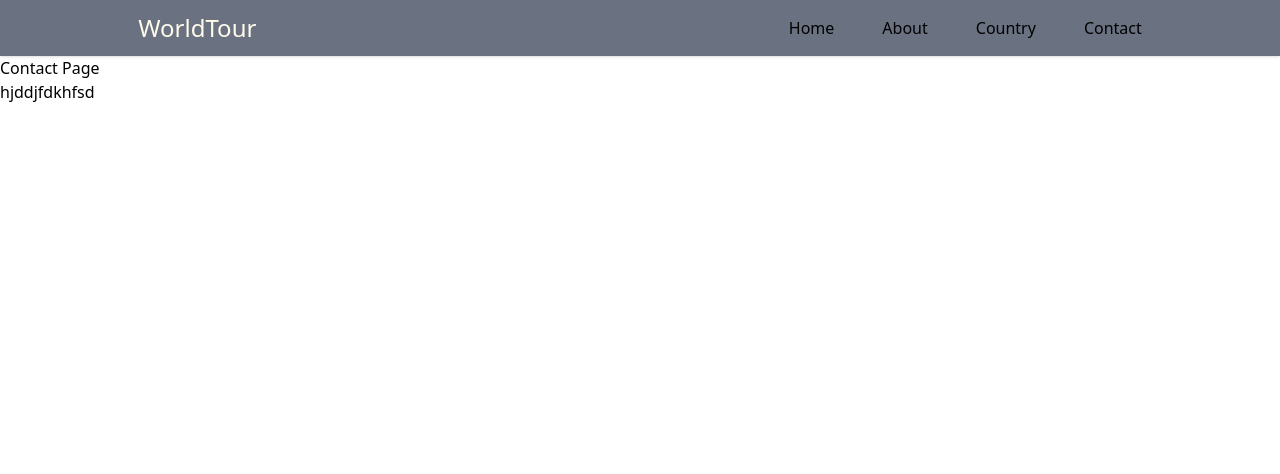
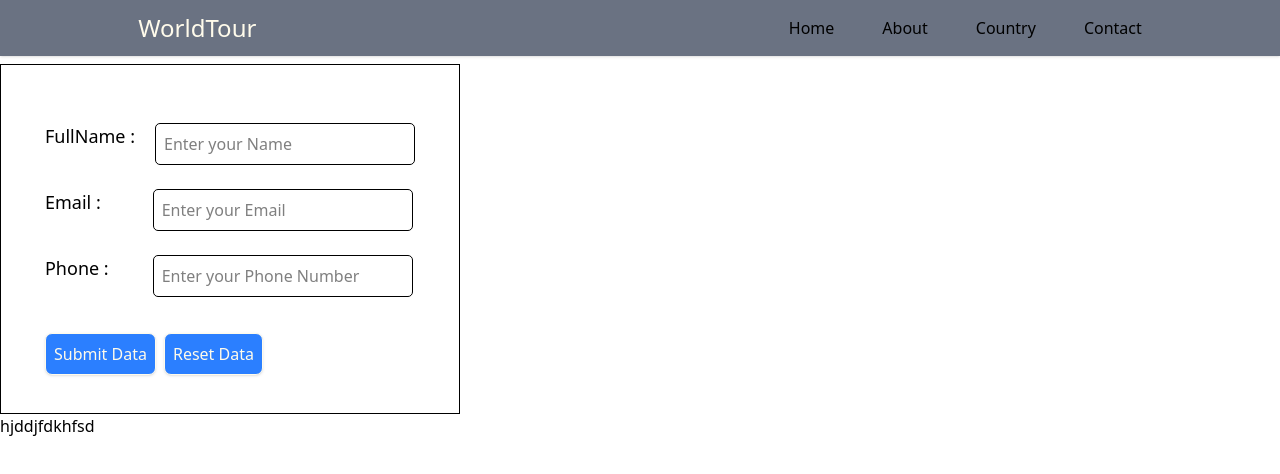
Before and after one commit to AjayGour09/LearnReact, a React (Vite) app in the folder CountryProject/: page /contact in a window 1280 px wide. Shown: the top 474 px of the page. Built offline with nearby package versions, Linux system fonts and the light colour scheme.

Commit message:
Contact form

```diff
--- a/CountryProject/src/Pages/Contact.jsx
+++ b/CountryProject/src/Pages/Contact.jsx
@@ -1,3 +1,106 @@
+import { useState } from "react";
+
 export const Contact = () => {
-  return <h2>Contact Page</h2>;
+  const [formdata, setformdata] = useState({
+    fullname: "",
+    email: "",
+    number: "",
+  });
+  const [isLoading, setIsLoading] = useState(false);
+
+  const handlechange = (e) => {
+    const { name, value } = e.target;
+    setformdata((prev) => ({ ...prev, [name]: value }));
+  };
+  const handleclearform = () => {
+    setformdata({
+      fullname: "",
+      email: "",
+      number: "",
+    });
+  };
+
+  const handleSubmt = (e) => {
+    e.preventDefault();
+    setIsLoading(true);
+    try {
+      console.log(formdata);
+      handleclearform();
+    } catch (error) {
+      console.log(error.message);
+    } finally {
+      setIsLoading(false);
+    }
+  };
+  return (
+    <>
+      <div>
+        <div className="flex items-center justify-center mt-2  border w-[460px] h-[350px]">
+          <form action="" onSubmit={handleSubmt} onReset={handleclearform}>
+            <div className="flex gap-5 mt-5 ">
+              <label htmlFor="fullname" className="text-[18px]">
+                FullName :
+              </label>
+              <input
+                type="text"
+                name="fullname"
+                id="fullname"
+                placeholder="Enter your Name"
+                className="border p-2 rounded-[5px] mb-1 w-[260px] "
+                value={formdata.fullname}
+                onChange={handlechange}
+                required
+              />
+            </div>
+            <div className="flex gap-5 mt-5">
+              <label htmlFor="email" className="text-[18px]">
+                Email :
+              </label>
+              <input
+                type="email"
+                name="email"
+                id="email"
+                placeholder="Enter your Email"
+                className="border p-2 rounded-[5px] mb-1 w-[260px] ml-8"
+                value={formdata.email}
+                onChange={handlechange}
+                required
+              />
+            </div>
+            <div className="flex gap-5 mt-5">
+              <label htmlFor="number" className="text-[18px]">
+                Phone :
+              </label>
+              <input
+                type="text"
+                name="number"
+                id="number"
+                placeholder="Enter your Phone Number"
+                className="border p-2 rounded-[5px] mb-1 w-[260px] ml-6"
+                value={formdata.number}
+                onChange={handlechange}
+                required
+              />
+            </div>
+            <div className="flex gap-2">
+              <button
+                type="submit"
+                disabled={isLoading}
+                className="border p-2 rounded-[7px] mt-8 bg-blue-500 text-amber-50 hover:bg-blue-700 shadow hover:transition-transform"
+              >
+                {isLoading ? "Submitting..." : "Submit Data"}
+              </button>
+
+              <button
+                type="reset"
+                className="border p-2 rounded-[7px] mt-8 bg-blue-500 text-amber-50 hover:bg-blue-700 shadow hover:transition-transform"
+              >
+                Reset Data
+              </button>
+            </div>
+          </form>
+        </div>
+      </div>
+    </>
+  );
 };
```
